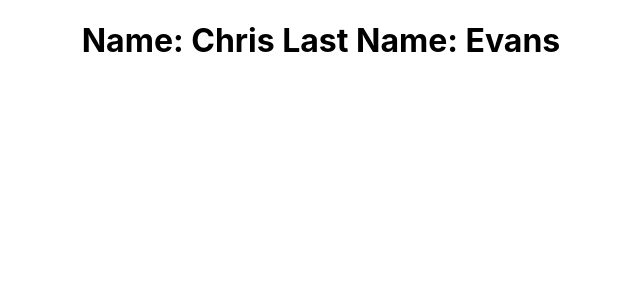
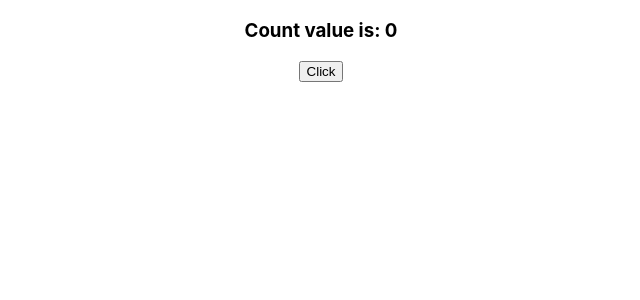
Before and after one commit to evanschristophera/reactjs-tutorials-for-beginners, a React (Create React App) app in the folder myproject/: page / in a window 1280 px wide. Shown: the top 300 px of the page, without its empty margins (319-959 px from the left). Built offline with nearby package versions, Linux system fonts and the light colour scheme.

Commit message:
Button not working yet.

```diff
--- a/myproject/src/App.js
+++ b/myproject/src/App.js
@@ -1,12 +1,13 @@
 import './App.css';
 // import Hello from './components/Hello';
-import Message from './components/Message';
-import Profile from './components/Profile';
+// import Message from './components/Message';
+// import Profile from './components/Profile';
+  import Counter from './components/Counter';
 
 function App() {
   return (
     <div className="App">
-      { <Profile name="Chris" lastName = "Evans" /> }
+      <Counter/>
     </div>
   );
 }
--- /dev/null
+++ b/myproject/src/components/Counter.js
@@ -0,0 +1,20 @@
+import { Component } from "react";
+class Counter extends Component {
+    constructor() {
+        super(); // must call base class constructor
+        this.state = {
+            counter: 0
+        }
+
+    }
+    render() {
+        return (
+            <div>
+                <h3>Count value is: {this.state.counter} </h3>
+                <button>Click</button>
+                </div>
+        )
+    }
+}
+
+export default Counter;
--- a/myproject/src/components/Profile.js
+++ b/myproject/src/components/Profile.js
@@ -1,7 +1,6 @@
 function Profile( props ){
     // This does not work!
     // props.name = "Johnny"
-    console.log( props );
     return <h1>Name: {props.name} Last Name: {props.lastName}
 
     </h1>
```
Also changed, not shown: 1 other file (tests, documents, lock files or other folders).
